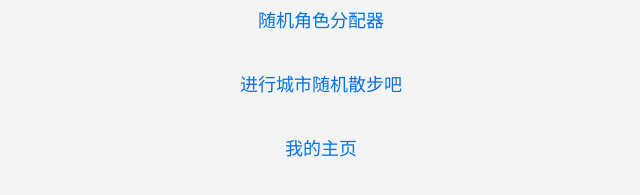
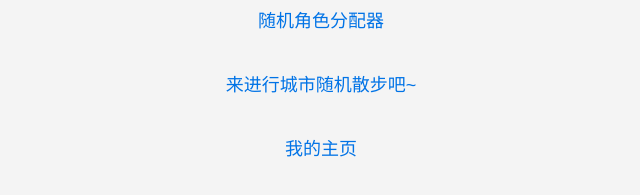
Before and after one commit to labSiffaw/labSiffaw.github.io, a plain HTML site: page index.html in a window 1280 px wide. Shown: the part 167-362 px from the top of the page, 319-959 px from the left. Drawn offline with Linux system fonts and the light colour scheme.

Commit message:
Update index.html

```diff
--- a/index.html
+++ b/index.html
@@ -15,7 +15,7 @@
             <ul>
                 <li><a href="test">网站 test</a></li>
                 <li><a href="queue">随机角色分配器</a></li>
-                <li><a href="take a walk">进行城市随机散步吧</a></li>
+                <li><a href="walk">来进行城市随机散步吧~</a></li>
                 <li><a href="http://www.sakun.space/">我的主页</a></li>
             </ul>
         </nav>
```
